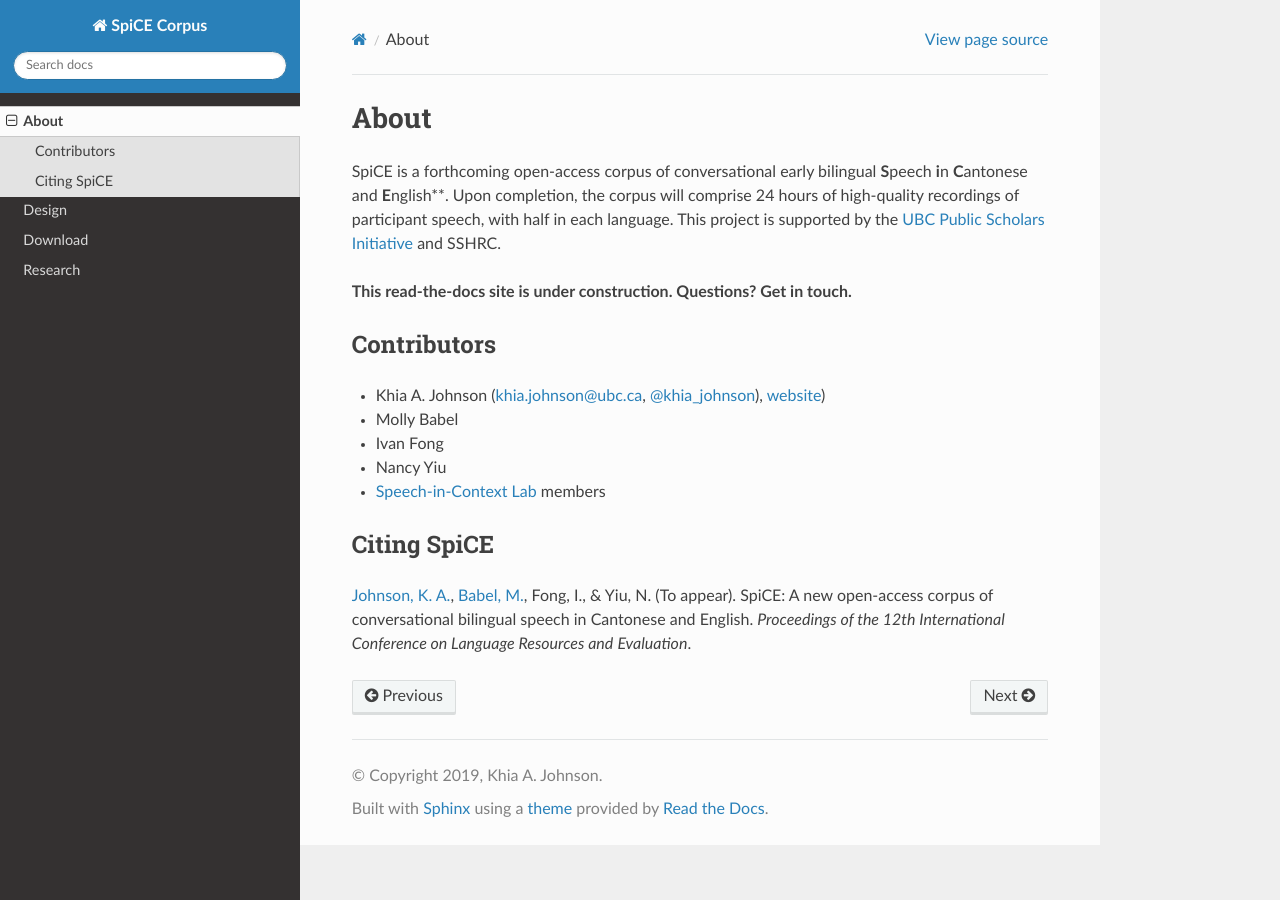
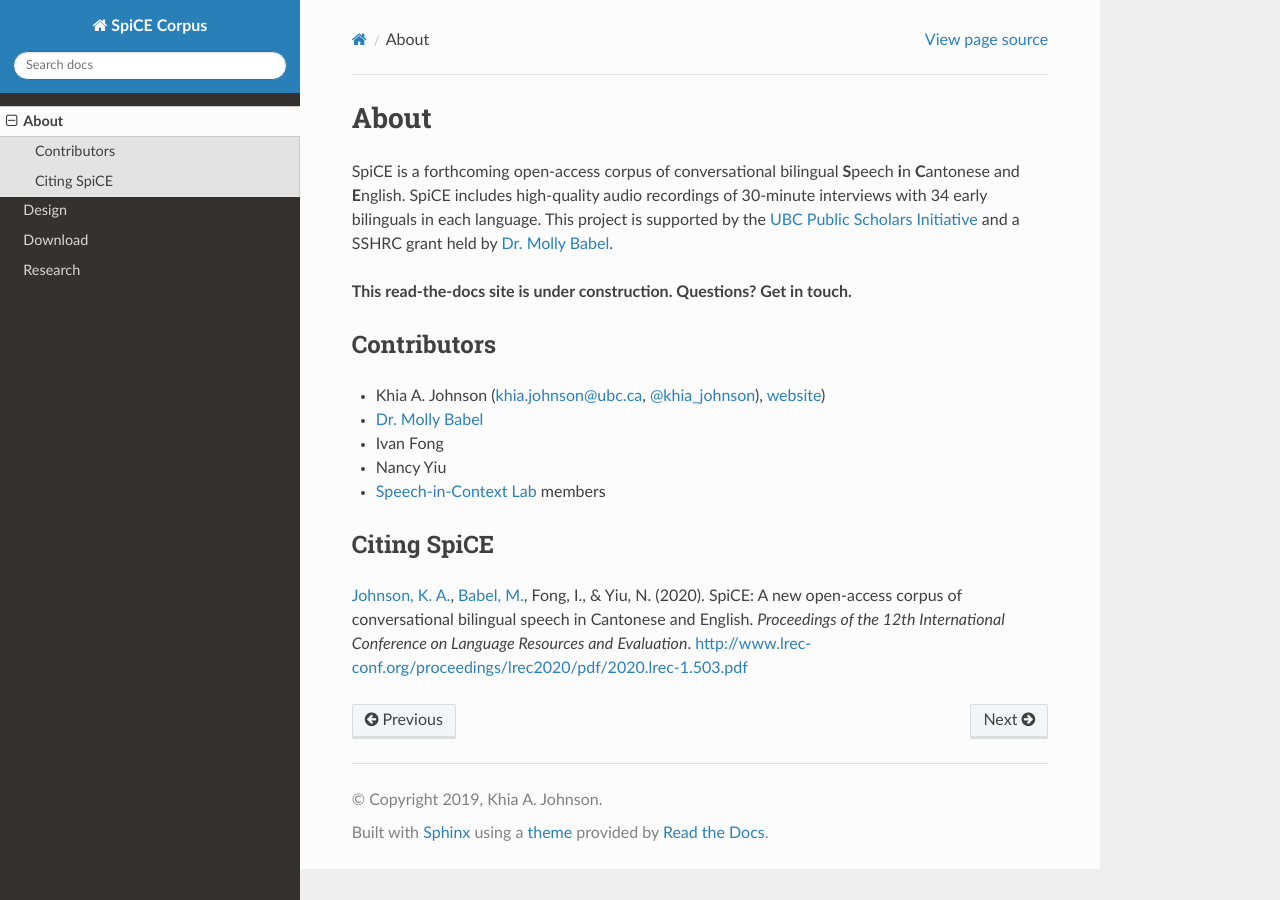
Before and after one commit to khiajohnson/SpiCE-Corpus, a Sphinx documentation site: the page built from docs/source/about.rst, in a window 1280 px wide. Built offline with Sphinx 7.4.7 and the Read the Docs theme 2.0.0, drawn with Linux system fonts in a browser that asks for light colours.

Commit message:
Update documentation

```diff
--- a/docs/source/about.rst
+++ b/docs/source/about.rst
@@ -1,6 +1,7 @@
 .. _`UBC Public Scholars Initiative`: https://www.grad.ubc.ca/psi
 .. _`Johnson, K. A.`: https://www.khiajohnson.com/
 .. _`Babel, M.`: https://linguistics.ubc.ca/person/molly-babel/
+.. _`Dr. Molly Babel`: https://linguistics.ubc.ca/person/molly-babel/
 .. _`Speech-in-Context Lab`: http://speechincontext.arts.ubc.ca/
 .. _`website`: https://www.khiajohnson.com/
 .. _`@khia_johnson`: https://twitter.com/khia_johnson/
@@ -10,11 +11,12 @@
 About
 ######
 
-SpiCE is a forthcoming open-access corpus of conversational early bilingual
-**S**\ peech **i**\ n **C**\ antonese and **E**\ nglish**. Upon completion,
-the corpus will comprise 24 hours of high-quality recordings of participant
-speech, with half in each language. This project is supported by the
-`UBC Public Scholars Initiative`_ and SSHRC.
+SpiCE is a forthcoming open-access corpus of conversational bilingual
+**S**\ peech **i**\ n **C**\ antonese and **E**\ nglish. SpiCE includes
+high-quality audio recordings of 30-minute interviews with 34 early
+bilinguals in each language.  This project is supported by the
+`UBC Public Scholars Initiative`_ and a SSHRC grant held by
+`Dr. Molly Babel`_.
 
 **This read-the-docs site is under construction. Questions? Get in touch.**
 
@@ -23,7 +25,7 @@
 ************
 
 - Khia A. Johnson (khia.johnson@ubc.ca, `@khia_johnson`_), `website`_)
-- Molly Babel
+- `Dr. Molly Babel`_
 - Ivan Fong
 - Nancy Yiu
 - `Speech-in-Context Lab`_ members
@@ -32,7 +34,7 @@
 Citing SpiCE
 ************
 
-`Johnson, K. A.`_, `Babel, M.`_, Fong, I., & Yiu, N. (To appear). SpiCE: A new
+`Johnson, K. A.`_, `Babel, M.`_, Fong, I., & Yiu, N. (2020). SpiCE: A new
 open-access corpus of conversational bilingual speech in Cantonese and English.
 *Proceedings of the 12th International Conference on Language Resources and*
-*Evaluation*.
+*Evaluation*. http://www.lrec-conf.org/proceedings/lrec2020/pdf/2020.lrec-1.503.pdf
```
Also changed, not shown: docs/source/design.rst (+8 -5 lines), docs/source/download.rst (+10 -6 lines), docs/source/research.rst (+16 -2 lines), 16 other files.
